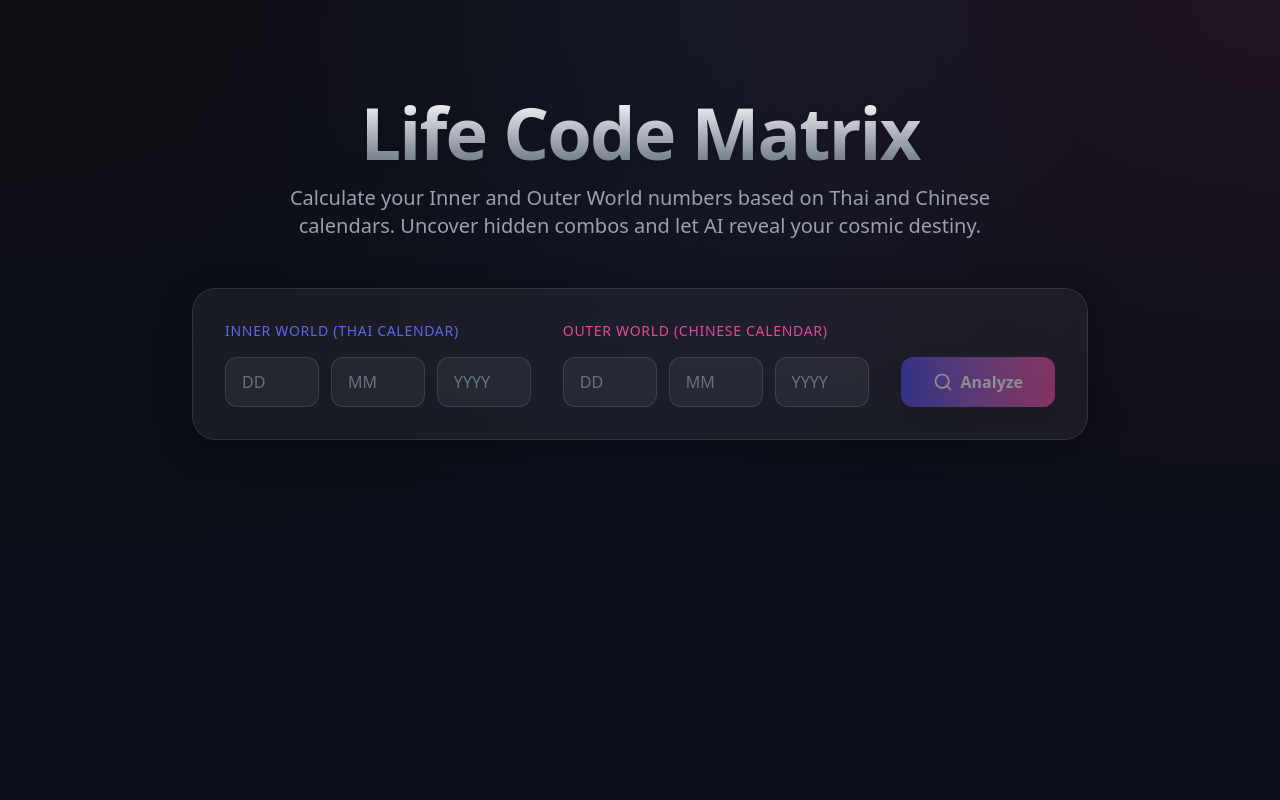
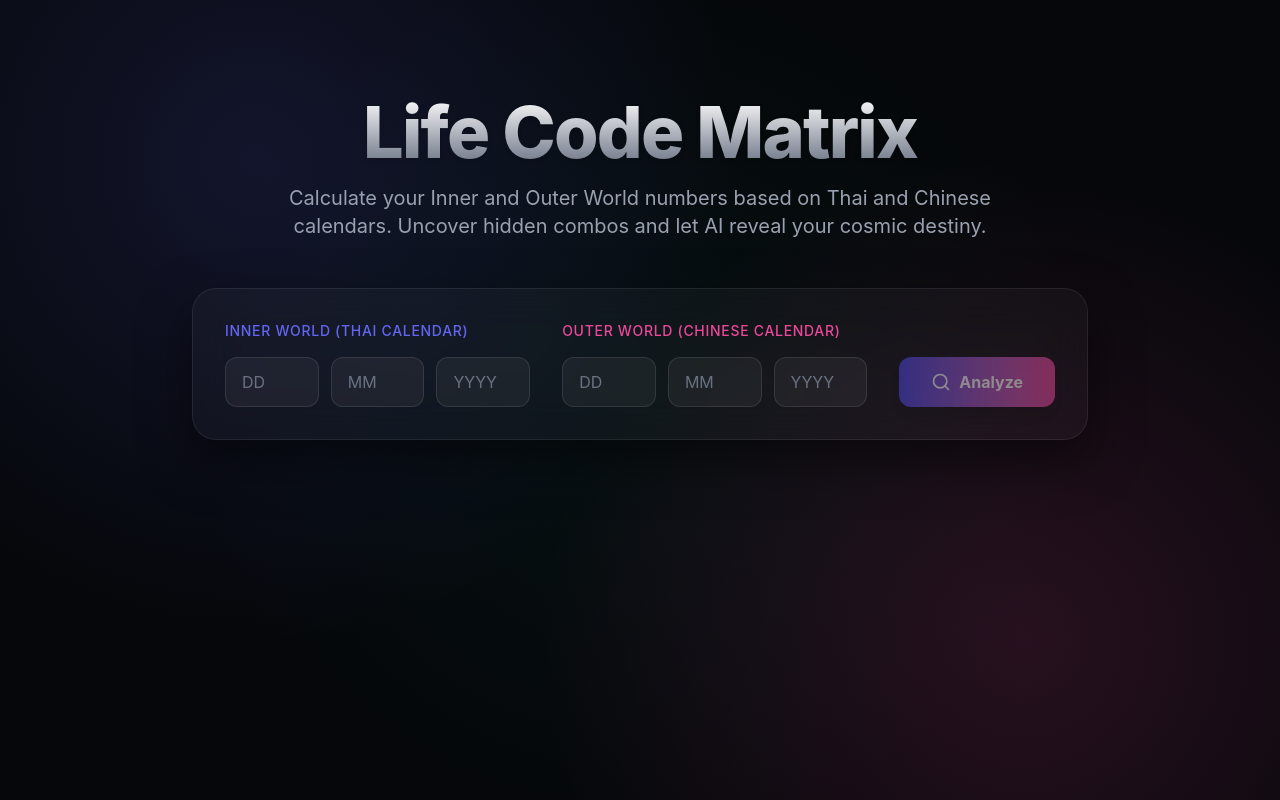
Before and after one commit to P-PrPas/LifeCode_AI, a Next.js app in the folder frontend/: page / in a window 1280 px wide. Built offline with nearby package versions, Linux system fonts and the light colour scheme.

Commit message:
style: improve body and glass-panel styles, enhance scrollbar and date input styling

```diff
--- a/frontend/src/app/globals.css
+++ b/frontend/src/app/globals.css
@@ -10,48 +10,71 @@
 }
 
 body {
-  background-color: var(--color-background);
+  background-color: #05070a;
   color: var(--color-foreground);
-  font-family: system-ui, -apple-system, sans-serif;
+  font-family:
+    "Inter",
+    system-ui,
+    -apple-system,
+    sans-serif;
   background-image:
-    radial-gradient(at 0% 0%, hsla(253,16%,7%,1) 0, transparent 50%),
-    radial-gradient(at 50% 0%, hsla(225,39%,30%,0.2) 0, transparent 50%),
-    radial-gradient(at 100% 0%, hsla(339,49%,30%,0.2) 0, transparent 50%);
+    radial-gradient(
+      circle at 20% 20%,
+      rgba(99, 102, 241, 0.15) 0%,
+      transparent 40%
+    ),
+    radial-gradient(
+      circle at 80% 80%,
+      rgba(236, 72, 153, 0.15) 0%,
+      transparent 40%
+    ),
+    radial-gradient(
+      circle at 50% 50%,
+      rgba(20, 184, 166, 0.05) 0%,
+      transparent 60%
+    );
   background-attachment: fixed;
+  min-height: 100vh;
+  overflow-x: hidden;
 }
 
 .glass-panel {
-  background: rgba(255, 255, 255, 0.05);
-  backdrop-filter: blur(10px);
-  -webkit-backdrop-filter: blur(10px);
-  border: 1px solid rgba(255, 255, 255, 0.1);
-  box-shadow: 0 8px 32px 0 rgba(0, 0, 0, 0.37);
+  background: rgba(255, 255, 255, 0.03);
+  backdrop-filter: blur(20px);
+  -webkit-backdrop-filter: blur(20px);
+  border: 1px solid rgba(255, 255, 255, 0.08);
+  box-shadow: 0 20px 50px rgba(0, 0, 0, 0.5);
 }
 
-/* Shapes */
-.shape-circle {
-  width: 14px;
-  height: 14px;
-  border-radius: 50%;
-  background-color: var(--color-accent);
-  display: inline-block;
-  margin: 2px;
+.text-glow {
+  text-shadow: 0 0 20px rgba(255, 255, 255, 0.5);
 }
 
-.shape-triangle {
-  width: 0;
-  height: 0;
-  border-left: 8px solid transparent;
-  border-right: 8px solid transparent;
-  border-bottom: 14px solid var(--color-primary-500);
-  display: inline-block;
-  margin: 2px;
+.matrix-grid-bg {
+  background-image: radial-gradient(
+    rgba(255, 255, 255, 0.05) 1px,
+    transparent 1px
+  );
+  background-size: 30px 30px;
 }
 
-.shape-square {
-  width: 14px;
-  height: 14px;
-  background-color: var(--color-secondary-500);
-  display: inline-block;
-  margin: 2px;
+/* Custom Scrollbar */
+::-webkit-scrollbar {
+  width: 8px;
 }
+::-webkit-scrollbar-track {
+  background: rgba(0, 0, 0, 0.2);
+}
+::-webkit-scrollbar-thumb {
+  background: rgba(255, 255, 255, 0.1);
+  border-radius: 10px;
+}
+::-webkit-scrollbar-thumb:hover {
+  background: rgba(255, 255, 255, 0.2);
+}
+
+/* Date Input Styling */
+input[type="date"]::-webkit-calendar-picker-indicator {
+  filter: invert(1) !important;
+  cursor: pointer;
+}
--- /dev/null
+++ b/frontend/src/types/lunar.d.ts
@@ -0,0 +1,11 @@
+declare module 'lunar-javascript' {
+    export class Solar {
+        static fromYmd(year: number, month: number, day: number): Solar;
+        getLunar(): Lunar;
+    }
+    export class Lunar {
+        getYear(): number;
+        getMonth(): number;
+        getDay(): number;
+    }
+}
```
